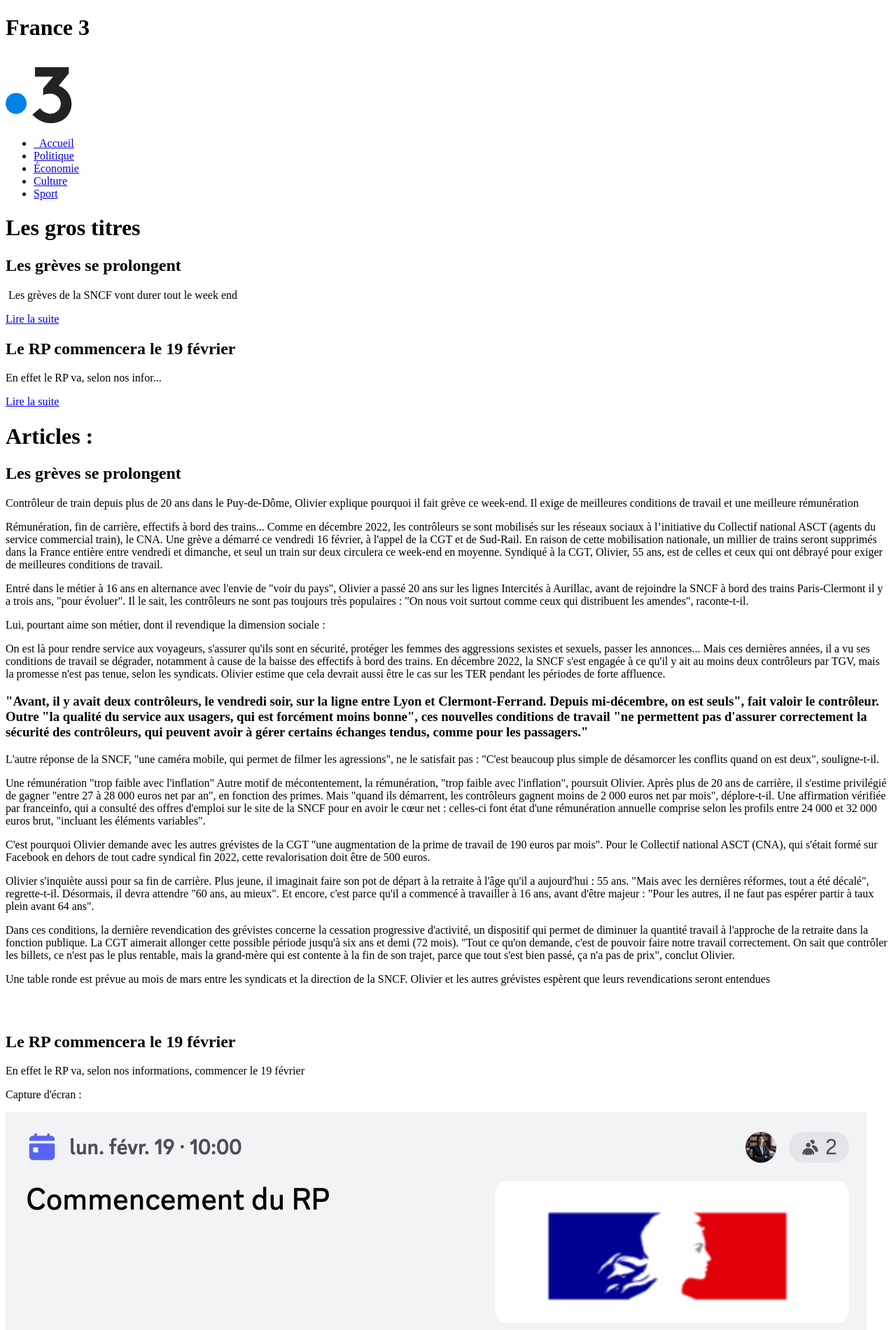
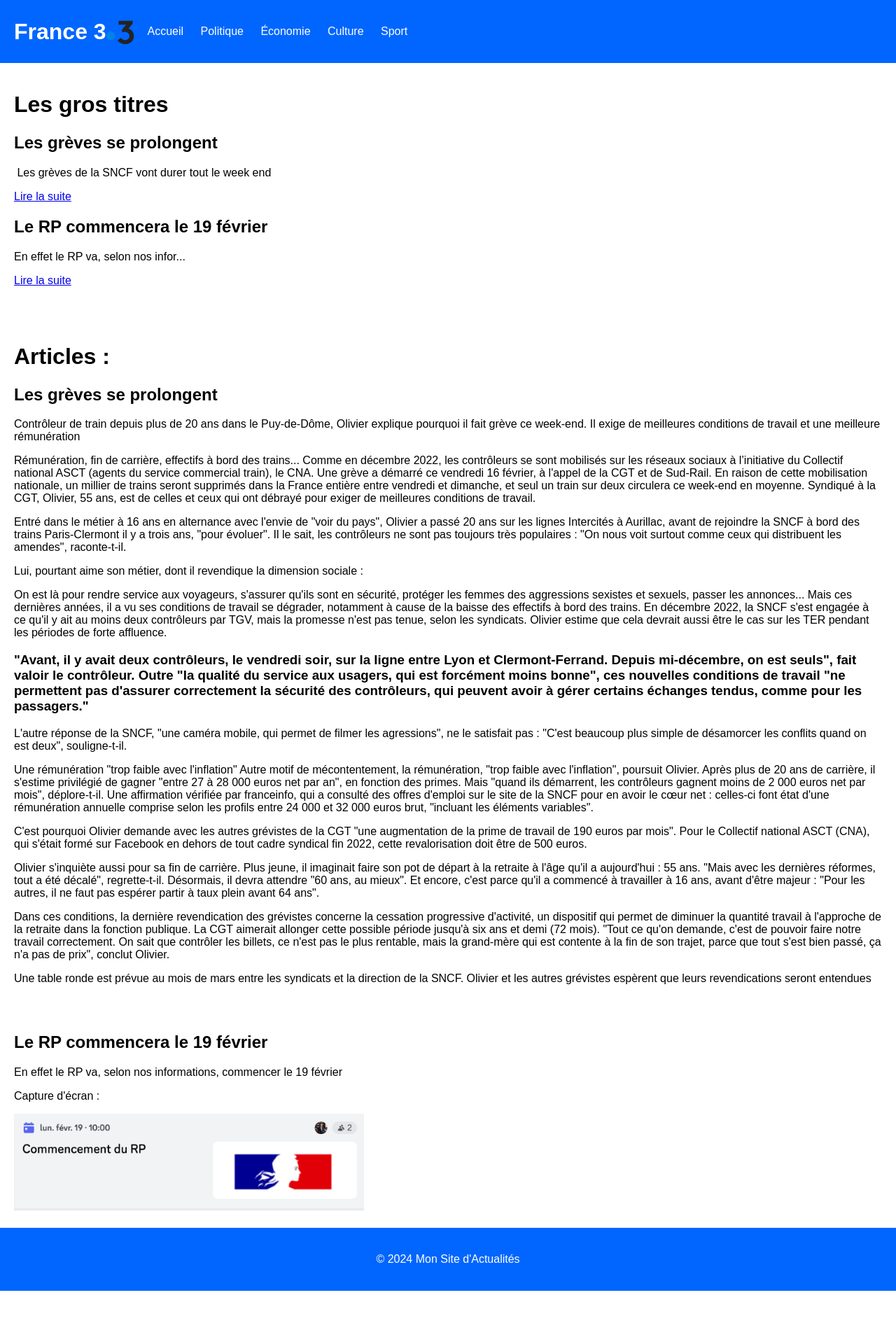
Before and after one commit to tv-fr-site/fr3, a plain HTML site: page index.html in a window 1280 px wide. Shown: the top 1900 px of the page at 70% size. After the commit the page ends 1844 px from the top, so only its background shows below. Drawn offline with Linux system fonts and the light colour scheme.

Commit message:
Update styles.css

```diff
--- a/styles.css
+++ b/styles.css
@@ -1,57 +1,62 @@
-{\rtf1\ansi\ansicpg1252\cocoartf2759
-\cocoatextscaling0\cocoaplatform0{\fonttbl\f0\fswiss\fcharset0 Helvetica;}
-{\colortbl;\red255\green255\blue255;}
-{\*\expandedcolortbl;;}
-\paperw11900\paperh16840\margl1440\margr1440\vieww11520\viewh8400\viewkind0
-\pard\tx566\tx1133\tx1700\tx2267\tx2834\tx3401\tx3968\tx4535\tx5102\tx5669\tx6236\tx6803\pardirnatural\partightenfactor0
+body {
+  font-family: Arial, sans-serif;
+  margin: 0;
+  padding: 0;
+}
 
-\f0\fs24 \cf0 body \{\
-  font-family: Arial, sans-serif;\
-  margin: 0;\
-  padding: 0;\
-\}\
-\
-header \{\
-  background-color: #0066FF;\
-  color: #FFF;\
-  padding: 20px;\
-\}\
-\
-header h1 \{\
-  margin: 0;\
-\}\
-\
-nav ul \{\
-  list-style-type: none;\
-  padding: 0;\
-\}\
-\
-nav ul li \{\
-  display: inline;\
-  margin-right: 20px;\
-\}\
-\
-nav ul li a \{\
-  color: #FFF;\
-  text-decoration: none;\
-\}\
-\
-main \{\
-  padding: 20px;\
-\}\
-\
-.article \{\
-  margin-bottom: 20px;\
-\}\
-\
-.article h2 \{\
-  margin-top: 0;\
-\}\
-\
-footer \{\
-  background-color: #0066FF;\
-  color: #FFF;\
-  padding: 20px;\
-  text-align: center;\
-\}\
+.logo img {
+  width: 50px; /* ajustez la taille selon vos besoins */
+  height: auto;
 }
+
+.debutrp img {
+  width: 500px; /* ajustez la taille selon vos besoins */
+  height: auto;
+}
+
+
+header {
+  background-color: #0066FF;
+  color: #FFF;
+  padding: 20px;
+  display: flex;
+  align-items: center; /* Alignement vertical au centre */
+}
+
+header h1 {
+  margin: 0;
+}
+
+nav ul {
+  list-style-type: none;
+  padding: 0;
+}
+
+nav ul li {
+  display: inline;
+  margin-right: 20px;
+}
+
+nav ul li a {
+  color: #FFF;
+  text-decoration: none;
+}
+
+main {
+  padding: 20px;
+}
+
+.article {
+  margin-bottom: 20px;
+}
+
+.article h2 {
+  margin-top: 0;
+}
+
+footer {
+  background-color: #0066FF;
+  color: #FFF;
+  padding: 20px;
+  text-align: center;
+}
```
